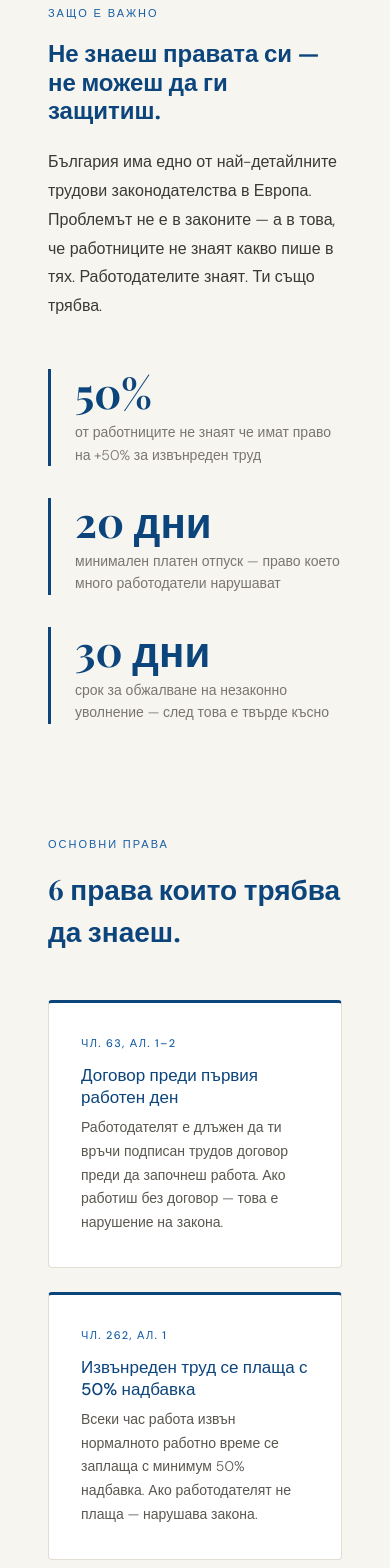
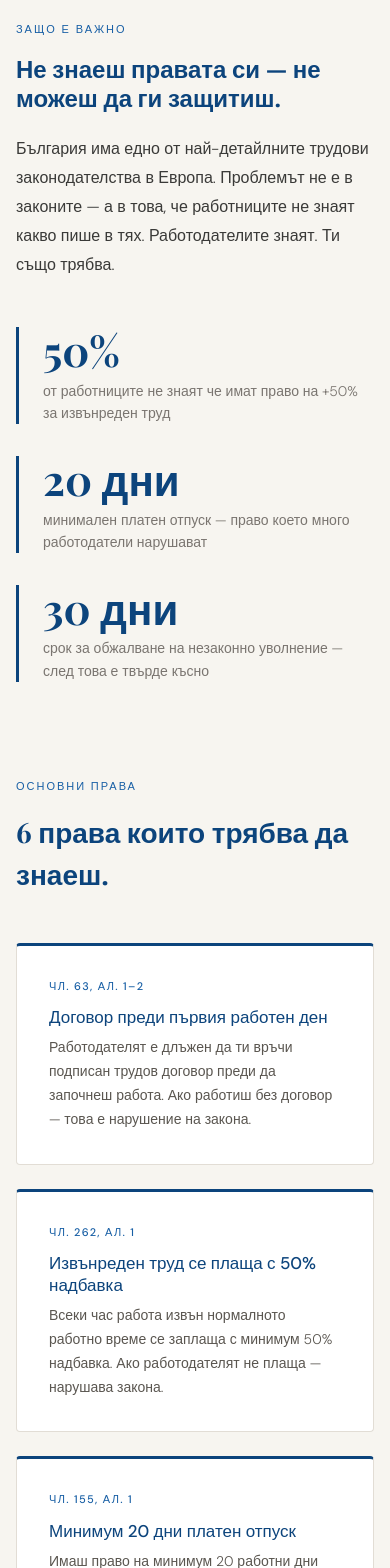
Before and after one commit to nikipozh1/adssofia, a Next.js app: page /prava in a window 390 px wide. Shown: the part 432-2000 px from the top of the page. Built offline with nearby package versions, Linux system fonts and the light colour scheme.

Commit message:
мобилна оптимизация - PageHero, начална и правата си

```diff
--- a/app/page.tsx
+++ b/app/page.tsx
@@ -72,7 +72,7 @@ export default function Home() {
     <>
       {/* ══════════════════════════════════════════ HERO */}
       <section
-        className="px-4 md:px-8 lg:px-[48px] pt-20 md:pt-[120px] pb-16 md:pb-[100px]"
+        className="px-4 md:px-8 lg:px-[48px] pt-28 md:pt-[120px] pb-16 md:pb-[100px]"
         style={{ backgroundColor: "#0C447C", position: "relative", overflow: "hidden" }}
       >
         {/* Diagonal lines overlay */}
@@ -147,7 +147,7 @@ export default function Home() {
           </div>
 
           {/* Right — stats */}
-          <div style={{ display: "flex", flexDirection: "column", gap: 1 }} className="mt-10 md:mt-0">
+          <div style={{ display: "flex", flexDirection: "column", gap: 1 }} className="mt-6 md:mt-0">
             {[
               { num: "31+", label: "ГОДИНИ ЗАЩИТА НА РАБОТНИЦИТЕ" },
               { num: "4", label: "РЕГИОНА В БЪЛГАРИЯ — СОФИЯ, ПЛОВДИВ, ВАРНА, ПЛЕВЕН" },
--- a/app/prava/page.tsx
+++ b/app/prava/page.tsx
@@ -78,8 +78,8 @@ export default function Prava() {
 
       {/* ══ ВЪВЕЖДАЩА СЕКЦИЯ ════════════════════════════════ */}
       <section
-        style={{ backgroundColor: "#F7F5F0", padding: "80px 48px" }}
-        className="px-6 md:px-[48px]"
+        style={{ backgroundColor: "#F7F5F0" }}
+        className="px-4 md:px-8 lg:px-[48px] py-16 md:py-[80px]"
       >
         <div
           style={{ maxWidth: 1200, margin: "0 auto" }}
@@ -157,8 +157,8 @@ export default function Prava() {
 
       {/* ══ 6 ПРАВА ════════════════════════════════════════ */}
       <section
-        style={{ backgroundColor: "#F7F5F0", padding: "0 48px 100px" }}
-        className="px-6 md:px-[48px]"
+        style={{ backgroundColor: "#F7F5F0" }}
+        className="px-4 md:px-8 lg:px-[48px] pb-16 md:pb-[100px]"
       >
         <div style={{ maxWidth: 1200, margin: "0 auto" }}>
           <span style={eyebrow("#185FA5")}>Основни права</span>
@@ -230,8 +230,8 @@ export default function Prava() {
 
       {/* ══ КАТЕГОРИИ ══════════════════════════════════════ */}
       <section
-        style={{ backgroundColor: "#1A1A18", padding: "100px 48px" }}
-        className="px-6 md:px-[48px]"
+        style={{ backgroundColor: "#1A1A18" }}
+        className="px-4 md:px-8 lg:px-[48px] py-16 md:py-[100px]"
       >
         <div style={{ maxWidth: 1200, margin: "0 auto" }}>
           <span style={eyebrow("#B5D4F4")}>Разгледай по тема</span>
@@ -319,8 +319,8 @@ export default function Prava() {
 
       {/* ══ ИМАШ ВЪПРОС? ═══════════════════════════════════ */}
       <section
-        style={{ backgroundColor: "#E6F1FB", padding: "80px 48px" }}
-        className="px-6 md:px-[48px]"
+        style={{ backgroundColor: "#E6F1FB" }}
+        className="px-4 md:px-8 lg:px-[48px] py-16 md:py-[80px]"
       >
         <div
           style={{ maxWidth: 1200, margin: "0 auto" }}
--- a/components/PageHero.tsx
+++ b/components/PageHero.tsx
@@ -7,7 +7,7 @@ interface PageHeroProps {
 export default function PageHero({ eyebrow, title, subtitle }: PageHeroProps) {
   return (
     <section
-      className="px-4 md:px-8 lg:px-[48px] pt-20 md:pt-[120px] pb-16 md:pb-[100px]"
+      className="px-4 md:px-8 lg:px-[48px] pt-28 md:pt-[120px] pb-16 md:pb-[100px]"
       style={{
         background: "#0C447C",
         minHeight: "320px",
```
